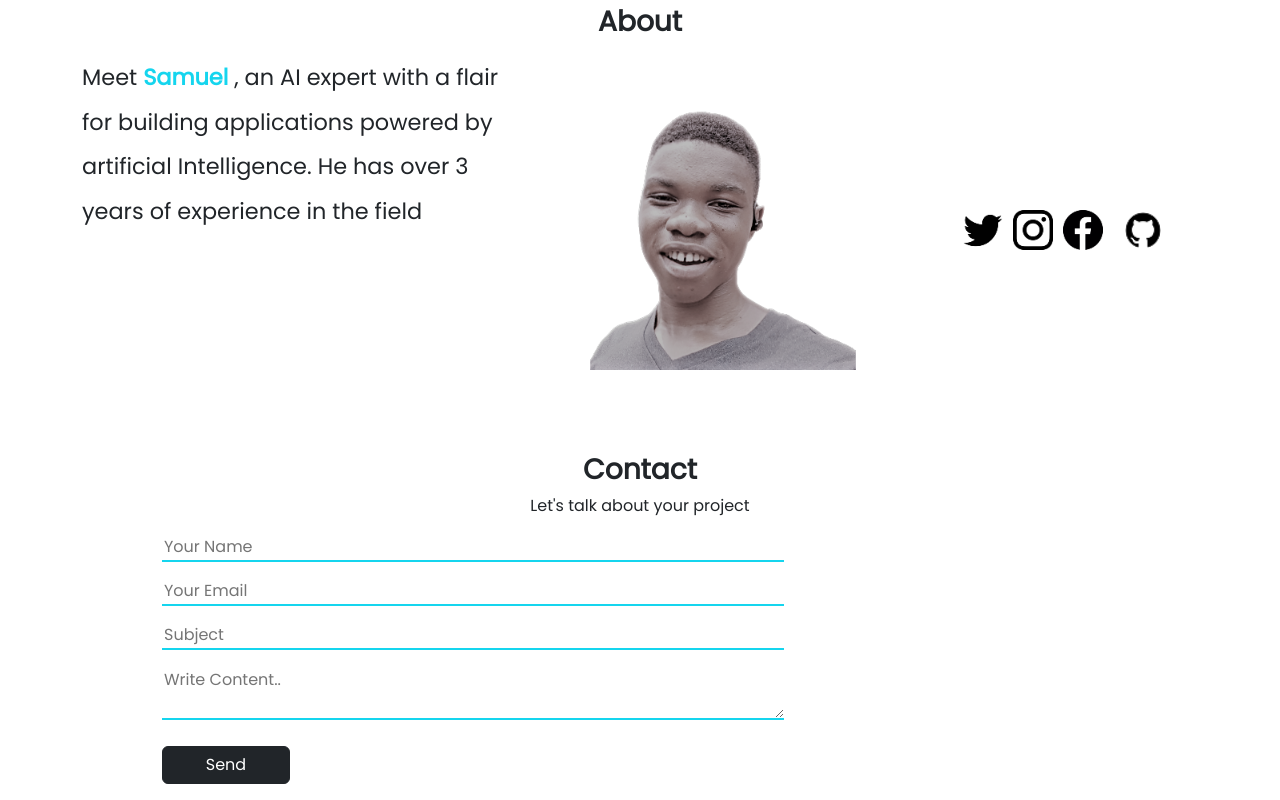
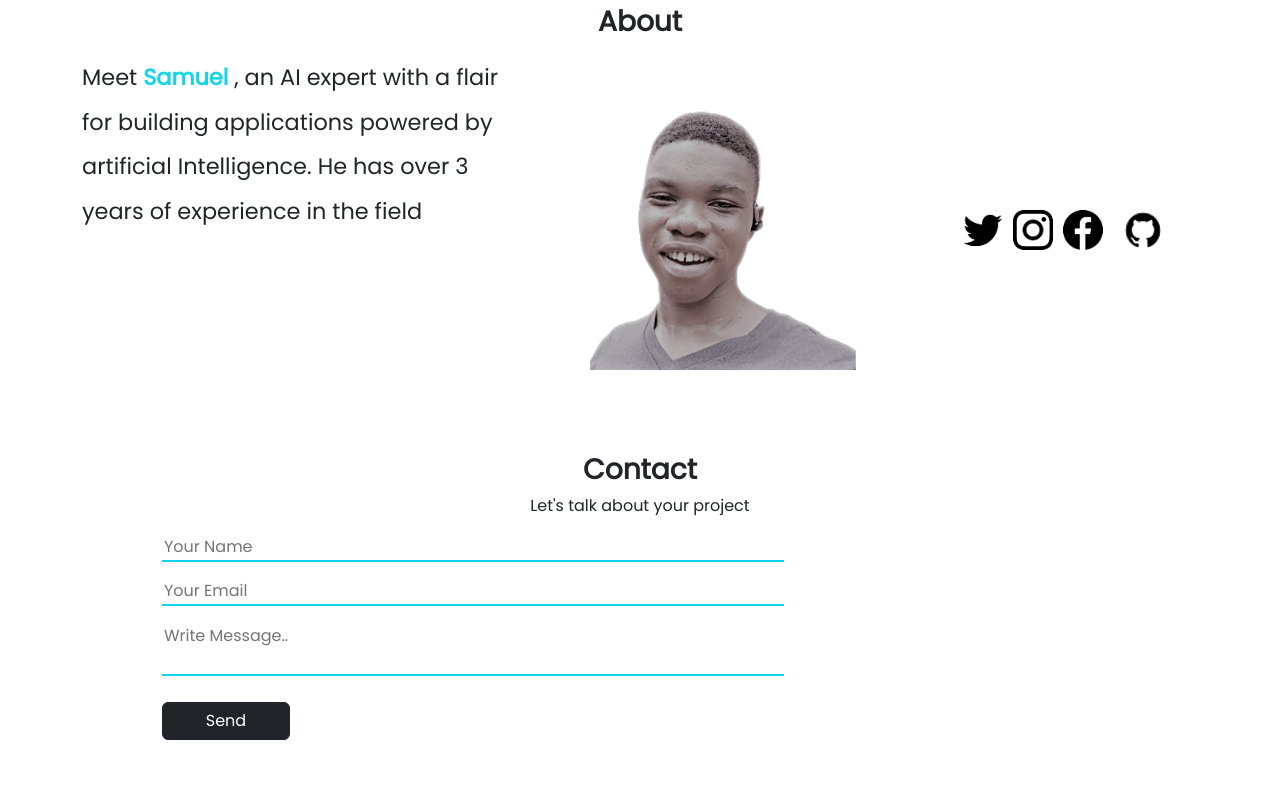
Before and after one commit to eskayML/eskayML.github.io, a React (Create React App) app: page / in a window 1280 px wide. Shown: the part 976-1776 px from the top of the page. After the commit the page ends 1732 px from the top, so only its background shows below. Built offline with nearby package versions, Linux system fonts and the light colour scheme.

Commit message:
fix: contact form

```diff
--- a/src/App.css
+++ b/src/App.css
@@ -72,6 +72,7 @@ textarea {
   float: left;
   outline: none;
   border: none;
+  resize: none;
   border-bottom: 2px solid var(--blue);
 
 }
--- a/src/Contact.jsx
+++ b/src/Contact.jsx
@@ -1,42 +1,41 @@
 import emailjs from '@emailjs/browser';
 import React, { useRef } from 'react';
 
-const SERVICE_ID ='service_8luy121';
+const SERVICE_ID = 'service_8luy121';
 const TEMPLATE_ID = 'template_769r3j6';
-const PUBLIC_KEY = 'MaThsTtrPVdWpsDka';
+const PUBLIC_KEY = 'HuHne3fsWTTd854xt';
 
-
-export default function Contact(){
+export default function Contact() {
   const form = useRef();
 
   const sendEmail = (e) => {
     e.preventDefault();
 
-
     emailjs.sendForm(SERVICE_ID, TEMPLATE_ID, form.current, PUBLIC_KEY)
       .then((result) => {
         console.log(result.text);
-        }, (error) => {
+        // Clear the form after successful submission
+        form.current.reset();
+      })
+      .catch((error) => {
         console.log(error.text);
       });
   };
+
   return (
-        <div id = 'Contact' className="container">
+    <div id="Contact" className="container">
       <div className="mt-5 mb-3 text-center">
         <h3>Contact</h3>
         <p>Let's talk about your project</p>
         <form ref={form} onSubmit={sendEmail}>
-
-                    <input type="text" name="Name" placeholder="Your Name" />
-                    <input type="email" name="Email" id="" placeholder="Your Email" />
-                    <input type="text" name="Subject" placeholder="Subject"/>
-                    <textarea name="Content"  placeholder="Write Content.."></textarea>
-
-                    <button type="submit" className="btn btn-dark btn-long">Send</button>
-
+          <input type="text" name="from_name" placeholder="Your Name" />
+          <input type="email" name="from_email" placeholder="Your Email" />
+          <textarea name="message" placeholder="Write Message.."></textarea>
+          <button type="submit" className="btn btn-dark btn-long">
+            Send
+          </button>
         </form>
       </div>
-
     </div>
-    )
+  );
 }
```
Lines whose indentation alone changed are shown as unchanged.
